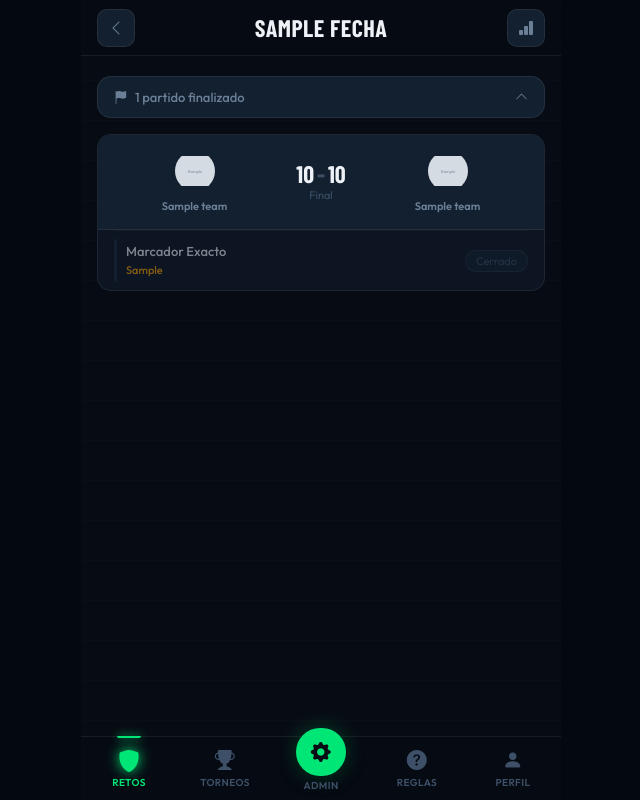
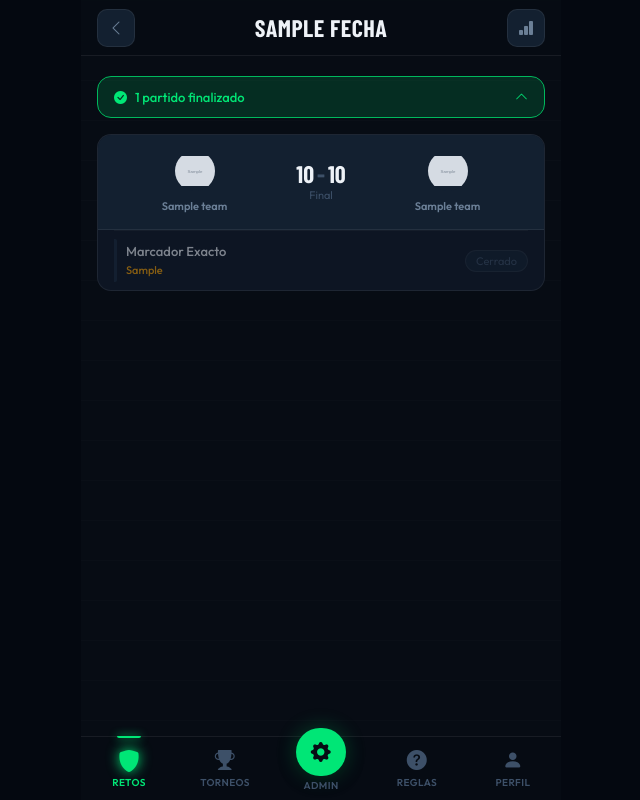
Before and after one commit to andrei-194/polla-millonaria, a Django app: a page that uses polla_futbolera/templates/predictions/fecha_detail.html in a window 1280 px wide. Shown: the whole page, without its empty margins (319-959 px from the left). Run offline with Django 5.2, Linux system fonts and the light colour scheme; a user stored in the database is signed in; data comes from the database, SQL or seed files in the repository; tables that the repository leaves empty hold one stand-in row (values such as "Sample post"); grey boxes marked "Sample" are stand-in pictures; parts of the project's set-up code (start-up, migrations or seed data) failed here and were passed over; some web fonts are replaced.

Commit message:
style: toggle de finalizados en verde con icono check-circle
Usa el color primario (--green) para que el toggle sea claramente
interactivo. Icono cambiado a check-circle-fill para comunicar
que son partidos completados y se puede ver el resultado.

Co-Authored-By: Claude Sonnet 4.6 <noreply@anthropic.com>

```diff
--- a/polla_futbolera/static/css/main.css
+++ b/polla_futbolera/static/css/main.css
@@ -2961,15 +2961,15 @@ textarea.form-input {
   justify-content: space-between;
   width: 100%;
   padding: var(--s3) var(--s4);
-  background: var(--bg-elevated);
-  border: 1px solid var(--border);
+  background: var(--green-glow);
+  border: 1px solid var(--green-dim);
   border-radius: var(--r-lg);
-  color: var(--text-secondary);
+  color: var(--green);
   font-size: var(--text-sm);
   font-weight: var(--fw-medium);
   cursor: pointer;
   text-align: left;
-  transition: background 0.15s;
+  transition: background 0.15s, box-shadow 0.15s;
   position: sticky;
   top: var(--header-h);
   z-index: 50;
@@ -2977,7 +2977,8 @@ textarea.form-input {
 }
 
 .section-divider__toggle:hover {
-  background: var(--bg-surface);
+  background: rgba(0,230,118,0.22);
+  box-shadow: 0 0 12px var(--green-glow);
 }
 
 .section-divider__label {
--- a/polla_futbolera/templates/predictions/fecha_detail.html
+++ b/polla_futbolera/templates/predictions/fecha_detail.html
@@ -31,7 +31,7 @@
         aria-expanded="{% if not partidos_abiertos %}true{% else %}false{% endif %}"
         aria-controls="cerrados-body">
   <span class="section-divider__label">
-    <i class="bi bi-flag-fill"></i>
+    <i class="bi bi-check-circle-fill"></i>
     {{ partidos_cerrados|length }} partido{{ partidos_cerrados|length|pluralize }} finalizado{{ partidos_cerrados|length|pluralize }}
   </span>
   <i class="bi bi-chevron-down section-divider__chevron"></i>
```
